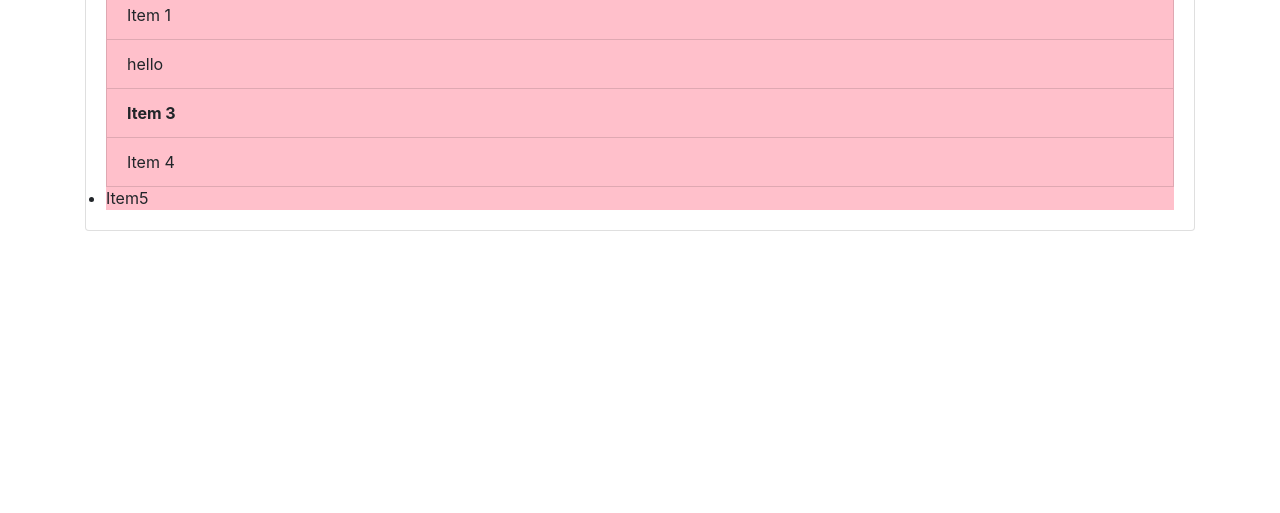
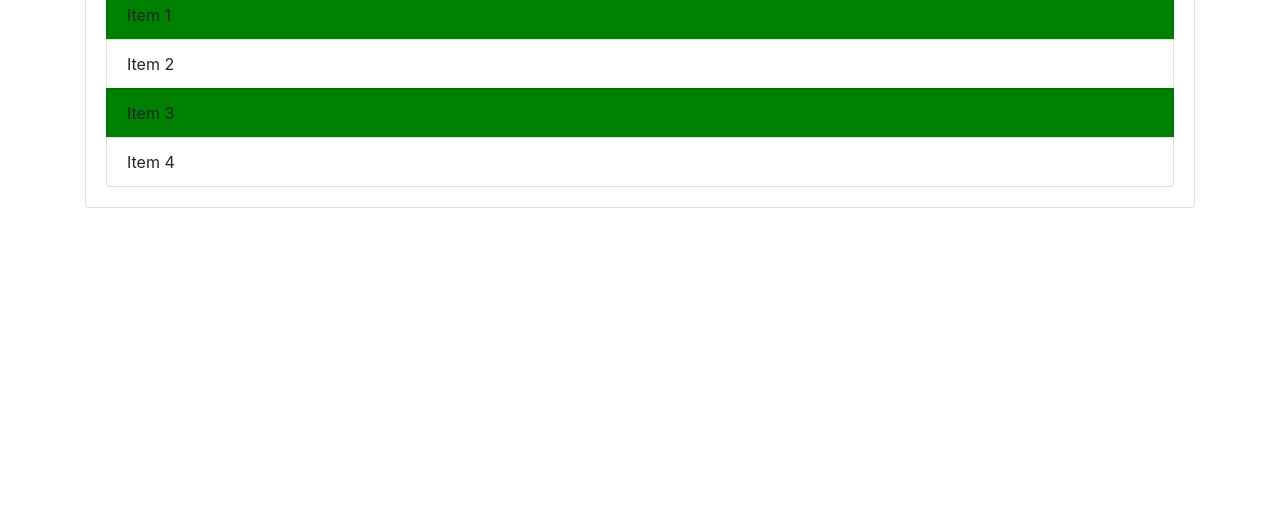
Before and after one commit to kowshi01/gitprogram, a plain HTML site: page index.html in a window 1280 px wide. Shown: the part 287-800 px from the top of the page. Drawn offline with nearby package versions, Linux system fonts and the light colour scheme.

Commit message:
5th commit

```diff
--- a/gitaddapp.js
+++ b/gitaddapp.js
@@ -1,12 +1,14 @@
-/*var a=document.getElementsByClassName("list-group-item");
-a[1].textContent='hello';
-a[2].style.backgroundColor = 'green';
-for(var i=0;i<a.length;i++){
-    a[i].style.fontWeight='bold';
-}*/
-var a=document.getElementsByTagName("li");
-a[1].textContent='hello';
-a[2].style.fontWeight='bold';
-for(var i=0;i<a.length;i++){
-    a[i].style.backgroundColor="pink";
+//Queryselector
+/*var secitem=document.querySelector('.list-group-item:nth-child(2)');
+secitem.style.backgroundColor='green';
+
+var thirditem=document.querySelector('.list-group-item:nth-child(3)');
+thirditem.style="display:none";*/
+
+//QuerySelector all
+/*var secitem=document.querySelectorAll('li');
+secitem[1].style.backgroundColor='green';*/
+var items=document.querySelectorAll('li:nth-child(odd');
+for(var i=0;i<items.length;i++){
+    items[i].style.backgroundColor='green';
 }
--- a/index.html
+++ b/index.html
@@ -26,7 +26,6 @@
       <li class="list-group-item">Item 2</li>
       <li class="list-group-item">Item 3</li>
       <li class="list-group-item">Item 4</li>
-      <li>Item5</li>
     </ul>
    </div>
   </div>
```
